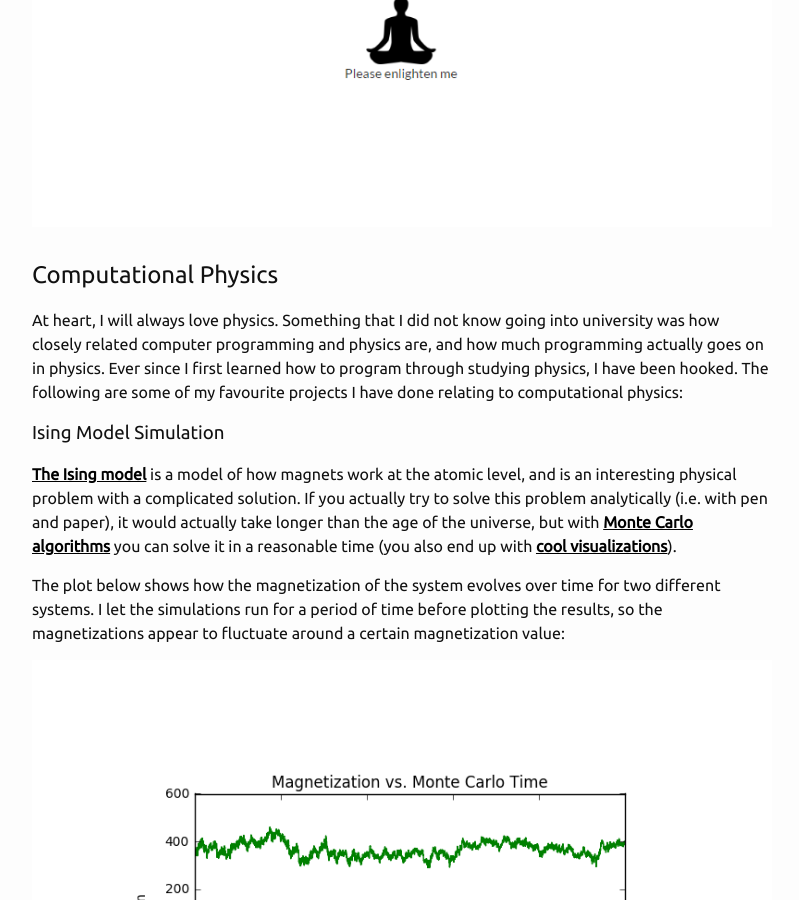
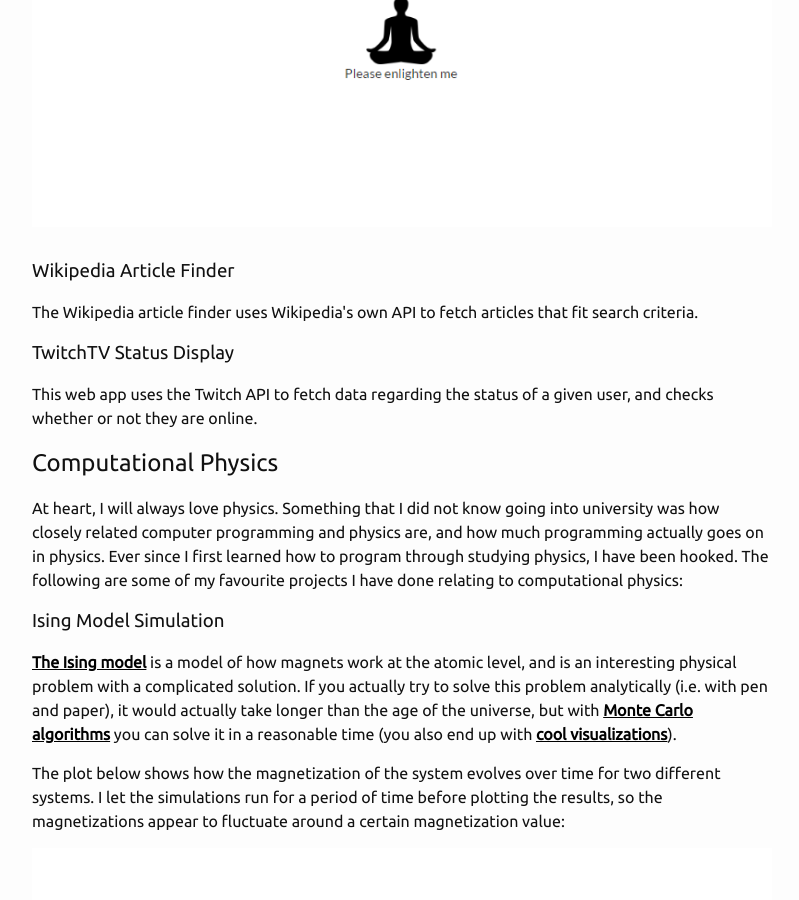
Before and after one commit to fikriafk/fikriafk.github.io, a Jekyll site: the page built from index.html, in a window 1280 px wide and 900 px high, scrolled down 2910 px. Shown: the whole window, without its empty margins (238-1037 px from the left). Built offline with Jekyll 4.4.1, drawn with Linux system fonts in a browser that asks for light colours; nearby versions of some CDN libraries.

Commit message:
Update index.html

```diff
--- a/index.html
+++ b/index.html
@@ -42,6 +42,14 @@ layout: default
   <script async src="https://production-assets.codepen.io/assets/embed/ei.js"></script>
 </div>-->
 
+<h3>Wikipedia Article Finder</h3>
+
+<p>The Wikipedia article finder uses Wikipedia's own API to fetch articles that fit search criteria.</p>
+
+<h3>TwitchTV Status Display</h3>
+
+<p>This web app uses the Twitch API to fetch data regarding the status of a given user, and checks whether or not they are online.</p>
+
 <h2>Computational Physics</h2>
 
 <p>At heart, I will always love physics. Something that I did not know going into university was how closely related computer programming and physics are, and how much programming actually goes on in physics. Ever since I first learned how to program through studying physics, I have been hooked. The following are some of my favourite projects I have done relating to computational physics:</p>
```
